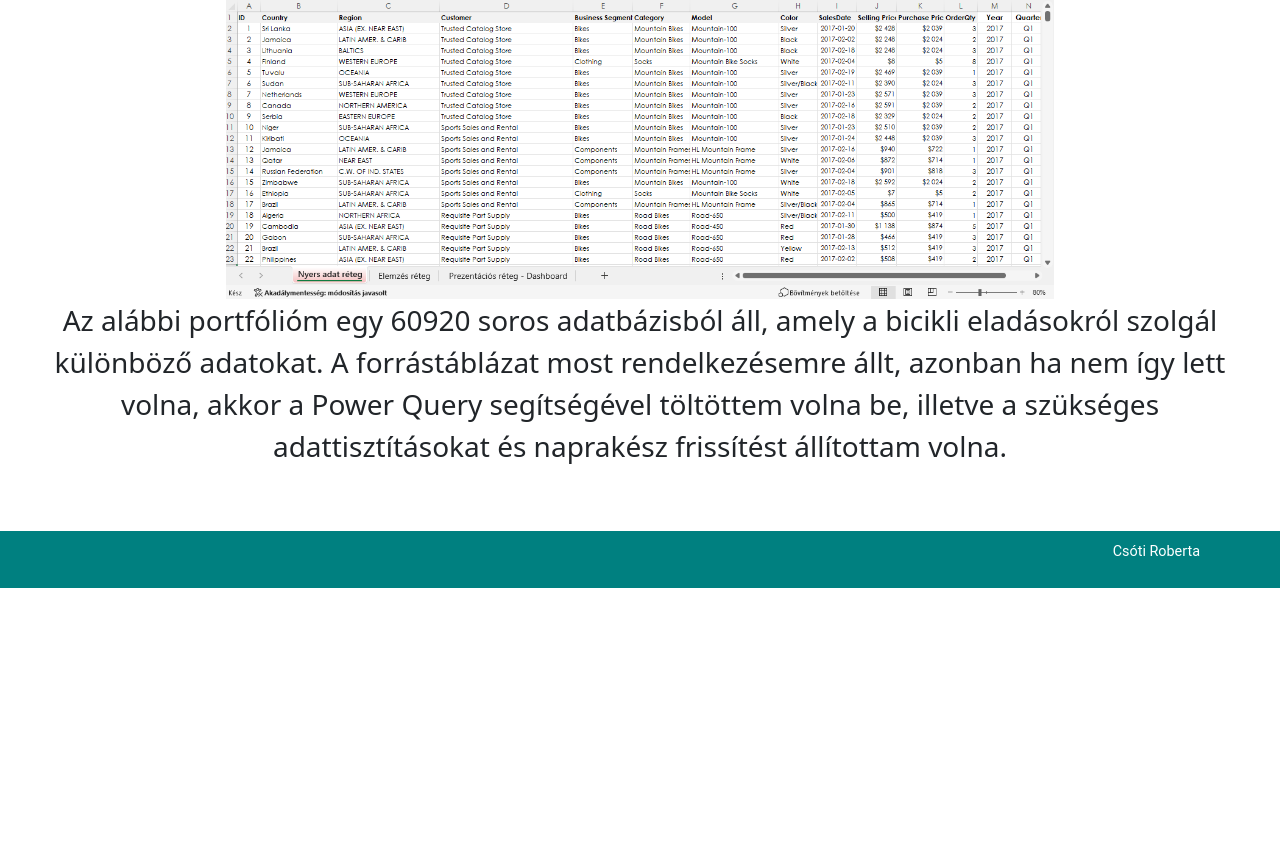
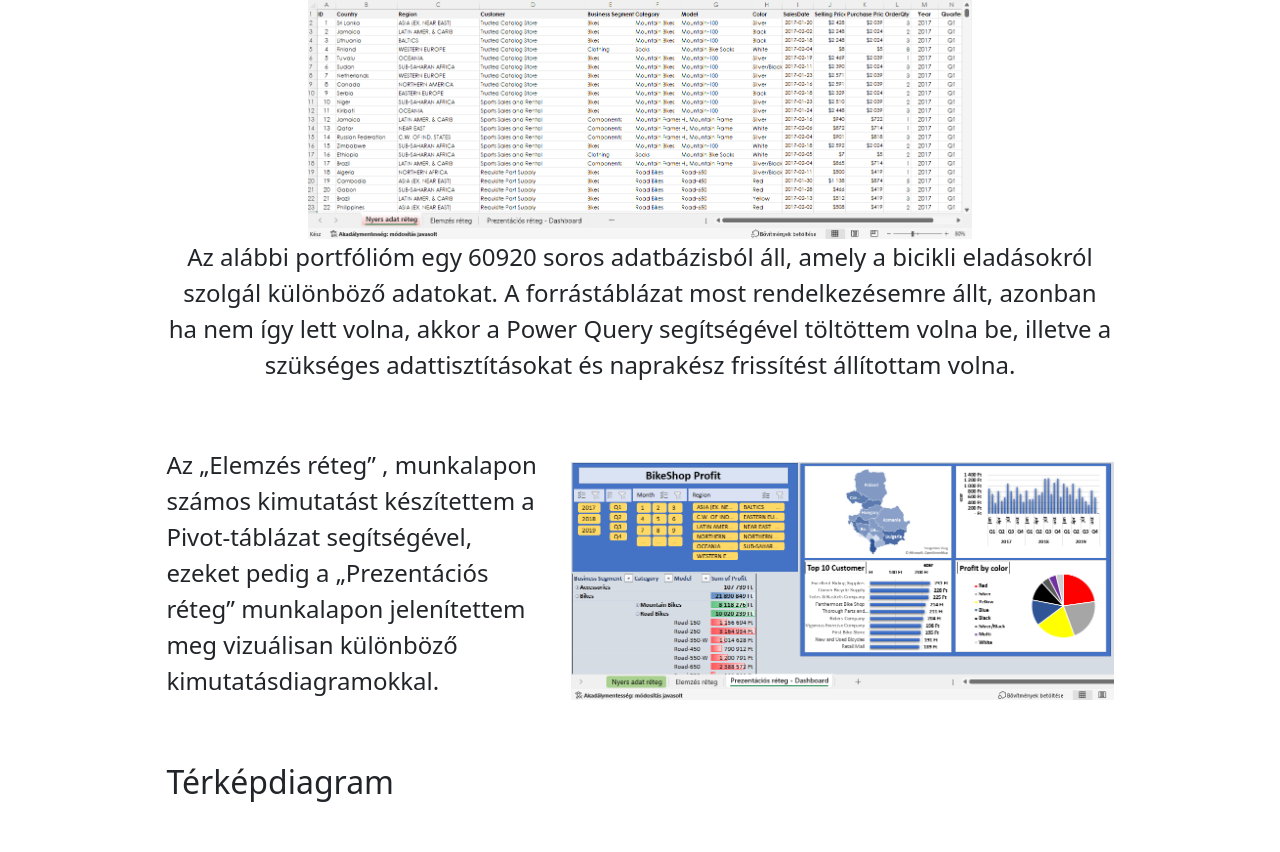
Before and after one commit to csotiroberta/website-app-react, a React (Create React App) app: page /bicycleDashboard in a window 1280 px wide. Shown: the part 234-1086 px from the top of the page. Before the commit the page ends 822 px from the top, so only its background shows below. Built offline with nearby package versions, Linux system fonts and the light colour scheme.

Commit message:
Bringa oldal elkészítése

```diff
--- a/src/components/BicycleDashboard.js
+++ b/src/components/BicycleDashboard.js
@@ -1,8 +1,23 @@
-import BackButton from "./BackButton";
-import BD_0 from "../pictures/bicycle/BD_0.png"
+import BackButton from './BackButton'
+import BD_0 from '../pictures/bicycle/BD_0.png'
+import BD_1 from '../pictures/bicycle/BD_1.png'
+import BD_2 from '../pictures/bicycle/BD_2.png'
+import BD_3 from '../pictures/bicycle/BD_3.png'
+import BD_4 from '../pictures/bicycle/BD_4.png'
+import BD_5 from '../pictures/bicycle/BD_5.png'
+import BD_6 from '../pictures/bicycle/BD_6.png'
+import BD_7 from '../pictures/bicycle/BD_7.png'
+import BD_8 from '../pictures/bicycle/BD_8.png'
+import BD_9 from '../pictures/bicycle/BD_9.png'
+import BD_10 from '../pictures/bicycle/BD_10.png'
+import BD_11 from '../pictures/bicycle/BD_11.png'
+import BD_12 from '../pictures/bicycle/BD_12.png'
+import BD_13 from '../pictures/bicycle/BD_13.png'
+import {Button} from 'primereact/button'
 
-const BicycleDashboard = ({t}) =>{
-    return <>
+const BicycleDashboard = ({t}) => {
+
+	return <div style={{paddingLeft: '10%', paddingRight: '10%'}}>
 		<BackButton t={t}/>
 		<div className={'row'}>
 			<div className={'col-12'}>
@@ -10,10 +25,120 @@ const BicycleDashboard = ({t}) =>{
 					{t('portfolio.bicycleDashboard.phase_1.title')}
 				</h1>
 				<img src={BD_0} alt={t('portfolio.bicycleDashboard.phase_1.title')} style={{width: '70%'}}/>
-                <p className={"fs-3"}>{t('portfolio.bicycleDashboard.phase_1.description')}</p>
+				<p className={'fs-4'}>{t('portfolio.bicycleDashboard.phase_1.description')}</p>
 			</div>
 		</div>
-    </>
+		<div className={'row align-items-center mt-5'}>
+			<div className={'col-5'}>
+				<p className={'fs-4 text-start'}>{t('portfolio.bicycleDashboard.phase_2.description')}</p>
+			</div>
+			<div className={'col-7'}>
+				<img src={BD_1} alt={t('portfolio.bicycleDashboard.phase_2.title')} style={{width: '100%'}}/>
+			</div>
+		</div>
+		<div className={'row mt-5 text-start'}>
+			<div className={'col-12'}>
+				<h2>{t('portfolio.bicycleDashboard.phase_3.title')}</h2>
+				<h3 className={'mt-5'}>{t('portfolio.bicycleDashboard.phase_3.subtitle_1')}</h3>
+				<p className={'fs-4'}>{t('portfolio.bicycleDashboard.phase_3.description_1')}</p>
+				<h3 className={'mt-5'}>{t('portfolio.bicycleDashboard.phase_3.subtitle_2')}</h3>
+				<p className={'fs-4'}>{t('portfolio.bicycleDashboard.phase_3.description_2')}</p>
+				<h3 className={'mt-5'}>{t('portfolio.bicycleDashboard.phase_3.subtitle_3')}</h3>
+				<p className={'fs-4'}>{t('portfolio.bicycleDashboard.phase_3.description_3')}</p>
+			</div>
+		</div>
+		<img className={'justify-content-center'} src={BD_2} alt={t('portfolio.bicycleDashboard.phase_3.title')} style={{width: '80%'}}/>
+		<div className={'row mt-5 text-start'}>
+			<div className={'col-12'}>
+				<h4>{t('portfolio.bicycleDashboard.phase_4.description')}</h4>
+			</div>
+		</div>
+		<div className={'row mt-3'}>
+			<div className={'col-4'}>
+				<img alt={t('portfolio.bicycleDashboard.phase_4.image_1')} src={BD_3} style={{width: '100%'}}/>
+			</div>
+			<div className={'col-4'}>
+				<img alt={t('portfolio.bicycleDashboard.phase_4.image_2')} src={BD_5} style={{width: '100%'}}/>
+			</div>
+			<div className={'col-4'}>
+				<img alt={t('portfolio.bicycleDashboard.phase_4.image_2')} src={BD_4} style={{width: '100%', height: '85%'}}/>
+			</div>
+		</div>
+		<div className={'row mt-1 align-items-center text-start'}>
+			<h1 className={'mb-5'}>{t('portfolio.bicycleDashboard.phase_5.title')}</h1>
+			<div className={'col-3 justify-content-start'}>
+				<h4>{t('portfolio.bicycleDashboard.phase_5.description')}</h4>
+			</div>
+			<div className={'col-3 text-center'}>
+				<img alt={t('portfolio.bicycleDashboard.phase_5.image_1')} src={BD_6} style={{width: '60%'}}/>
+				<p className={'fs-4'}>{t('portfolio.bicycleDashboard.phase_5.image_1')}</p>
+			</div>
+			<div className={'col-6 text-center'}>
+				<img alt={t('portfolio.bicycleDashboard.phase_5.image_2')} src={BD_7} style={{width: '100%'}}/>
+				<p className={'fs-4'}>{t('portfolio.bicycleDashboard.phase_5.image_2')}</p>
+			</div>
+		</div>
+		<div className={'row mt-4 align-items-center text-start'}>
+			<div className={'col-3 justify-content-start'}>
+				<h3>{t('portfolio.bicycleDashboard.phase_6.description')}</h3>
+			</div>
+			<div className={'col-3 text-center'}>
+				<img alt={t('portfolio.bicycleDashboard.phase_6.image_1')} src={BD_8} style={{width: '100%'}}/>
+				<p className={'fs-4'}>{t('portfolio.bicycleDashboard.phase_6.image_1')}</p>
+			</div>
+			<div className={'col-6 text-center'}>
+				<img alt={t('portfolio.bicycleDashboard.phase_6.image_2')} src={BD_9} style={{width: '100%'}}/>
+				<p className={'fs-4'}>{t('portfolio.bicycleDashboard.phase_6.image_2')}</p>
+			</div>
+		</div>
+		<div className={'row mt-4 align-items-center text-start'}>
+			<h3>{t('portfolio.bicycleDashboard.phase_7.description')}</h3>
+			<div className={'col-6 text-center'}>
+				<img alt={t('portfolio.bicycleDashboard.phase_7.image_1')} src={BD_10} style={{width: '90%'}}/>
+				<p className={'fs-4'}>{t('portfolio.bicycleDashboard.phase_7.image_1')}</p>
+			</div>
+			<div className={'col-6 text-center'}>
+				<img alt={t('portfolio.bicycleDashboard.phase_7.image_2')} src={BD_11} style={{width: '100%'}}/>
+				<p className={'fs-4'}>{t('portfolio.bicycleDashboard.phase_7.image_2')}</p>
+			</div>
+		</div>
+		<div className={'row mt-4 align-items-center text-start'}>
+			<div className={'col-6 text-center'}>
+				<img alt={t('portfolio.bicycleDashboard.phase_8.image_1')} src={BD_12} style={{width: '80%'}}/>
+			</div>
+			<div className={'col-6 text-start'}>
+				<h2 className={'my-5'}>{t('portfolio.bicycleDashboard.phase_8.description_1')}</h2>
+				<h3 className={'my-5'}>{t('portfolio.bicycleDashboard.phase_8.description_2')}</h3>
+				<h3 className={'my-5'}>{t('portfolio.bicycleDashboard.phase_8.description_3')}</h3>
+			</div>
+		</div>
+		<div className={'row mt-4 align-items-center text-start'}>
+			<h1 className={'my-3'}>{t('portfolio.bicycleDashboard.phase_9.title')}</h1>
+			<h3 className={'my-3'}>{t('portfolio.bicycleDashboard.phase_9.subtitle')}</h3>
+			<div className={'col-6 text-center'}>
+				<img alt={t('portfolio.bicycleDashboard.phase_9.image')} src={BD_13} style={{width: '100%'}}/>
+			</div>
+			<div className={'col-6 text-start'}>
+				<h3 className={'my-5'}>{t('portfolio.bicycleDashboard.phase_9.description')}</h3>
+			</div>
+		</div>
+		<div className={'row mt-5'}>
+			<div className={'col-6 text-end'}>
+				<p className={'fs-3'}>{t('common.excelLabel')}</p>
+			</div>
+			<div className={'col-6 text-start'}>
+				<Button
+					label={t('common.buttonLabel')}
+					icon={'pi pi-cloud-download'}
+					link={true}
+					onClick={() => {
+						window.open(`https://drive.google.com/drive/folders/1qTY_KEi9NeqRjXLN5BG6hIyiccJlfLk_?usp=drive_link`)
+					}}
+					style={{background: 'lightblue', border: 'none', color: 'black', fontSize: '20px'}}
+				/>
+			</div>
+		</div>
+	</div>
 }
 
 export default BicycleDashboard
--- a/src/locales/hu/translation.json
+++ b/src/locales/hu/translation.json
@@ -1,5 +1,9 @@
 {
 	"welcome": "Üdvözöllek a portfólió oldalamon!",
+	"common": {
+		"buttonLabel": "Megtekintés",
+		"excelLabel": "Excel fájl elérhetősége Google Drive-on"
+	},
 	"profile": {
 		"name": "Csóti Roberta",
 		"work": "Jogi asszisztens | Menedzser asszisztens",
@@ -74,6 +78,54 @@
 			"phase_1": {
 				"title": "Nyers adat réteg",
 				"description": "Az alábbi portfólióm egy 60920 soros adatbázisból áll, amely a bicikli eladásokról szolgál különböző adatokat. A forrástáblázat most rendelkezésemre állt, azonban ha nem így lett volna, akkor a Power Query segítségével töltöttem volna be, illetve a szükséges adattisztításokat és naprakész frissítést állítottam volna."
+			},
+			"phase_2": {
+				"title": "Elemzés réteg",
+				"description": "Az „Elemzés réteg” , munkalapon számos kimutatást készítettem a Pivot-táblázat segítségével, ezeket pedig a „Prezentációs réteg” munkalapon jelenítettem meg vizuálisan különböző kimutatásdiagramokkal."
+			},
+			"phase_3": {
+				"title": "Térképdiagram",
+				"subtitle_1": "Térkép",
+				"description_1": "Számomra a legérdekesebb rész a térkép diagram volt. Miután elkészültem a kimutatással (Region, Country, Purchase Price), átmásoltam ugyanezeket az adatokat a Purchase Price kivételével.",
+				"subtitle_2": "KIMUTATÁSADATOT.VESZ függvény ",
+				"description_2": "Helyette, egy függvényt használtam, a „KIMUTATÁSADATOT.VESZ”. Erre azért volt szükség, mert az egyszerű Pivot-táblából nem tud az excel térkép diagrammot létrehozni",
+				"subtitle_3": "HAHIBA függvény ",
+				"description_3": "A „HAHIBA” függvény segítségével pedig kiküszöböltem, hogyha hibakódot jelenítene meg az excel (pl. nincs adat a sorban), akkor egy 0-át jelenítsen meg a hibakód helyett."
+
+			},
+			"phase_4": {
+				"description": "A térkép diagram azét is volt érdekes számomra, mert rendelkezésemre állt, hogy az egész világon mennyi az adott termékből való eladás, azonban én most csak a Kelet-Európai eladásokra szerettem volna nagyon hangsúlyt fektetni, ezért a Kelet-EU régiót és annak országait emeltem ki a térképen.",
+				"image_1": "Nyers adatok 1",
+				"image_2": "Nyers adatok 2",
+				"image_3": "Térkép"
+			},
+			"phase_5": {
+				"title": "Prezentációs réteg",
+				"description": "Ha a Prezentációs rétegen tovább haladunk a diagramokkal, akkor azt láthatjuk, hogy egy adott év negyedéveiben (Q1, Q2,Q3,Q4), azon belül is havi bontásban, mennyi volt a biciklik eladása.",
+				"image_1": "Elemzés réteg",
+				"image_2": "Prezentációs réteg"
+			},
+			"phase_6": {
+				"description": "Ha lefelé haladunk, akkor az alábbi kimutatás a biciklik szín szerinti eladásait mutatja.",
+				"image_1": "Elemzés réteg",
+				"image_2": "Prezentációs réteg"
+			},
+			"phase_7": {
+				"description": "Balra mellette a TOP 10 vásárlót jeleníti meg.",
+				"image_1": "Elemzés réteg",
+				"image_2": "Prezentációs réteg"
+			},
+			"phase_8": {
+				"description_1": "Az alábbi Pivot-tábla a termékek, illetve annak kategóriáinak, modelljeinek eladásából keletkezett bevételt mutatja.",
+				"description_2": "Feltáteles formázással jelöltem azokat az adatokat, amelyeket hangsúlyozni szerettem volna.",
+				"description_3": "Pl. Kék színnel jelöltem a legnagyobb bevételű termék összegét.",
+				"image_1": "Pivot tábla"
+			},
+			"phase_9": {
+				"title": "Szűrők",
+				"subtitle": "Összességében a Dashboard-ok ezeket az információkat szolgálják.",
+				"image": "Szűrő felület",
+				"description": "Természetesen az alábbi szeletők segítségével szűrhetünk tovább, mint például az évre, negyedévre, hónapra és régiókra."
 			}
 		}
 	}
```
Lines whose indentation alone changed are shown as unchanged.
